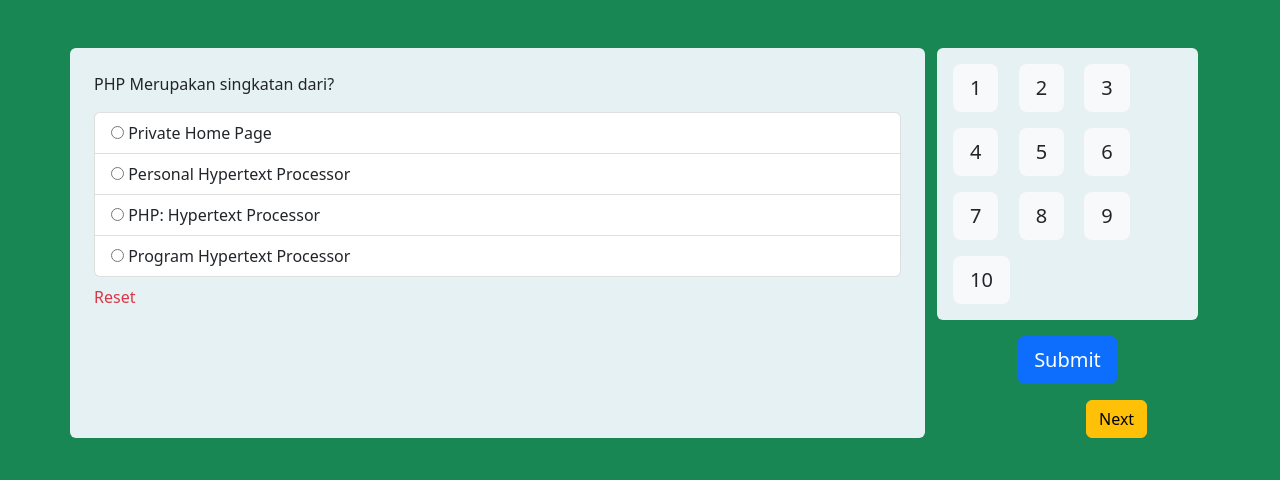
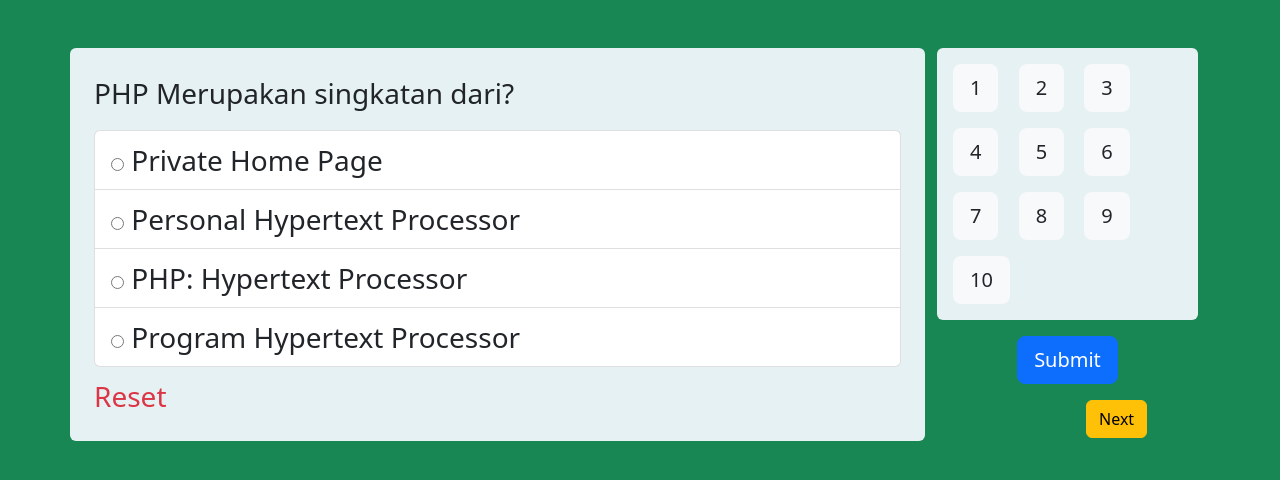
Before and after one commit to farrel216/Tugas2PBP-Quiz, a PHP site: page /questionPage.php in a window 1280 px wide. Shown: the top 480 px of the page. Run offline with PHP 8.4, Linux system fonts and the light colour scheme.

Commit message:
update styling

```diff
--- a/questionPage.php
+++ b/questionPage.php
@@ -58,7 +58,7 @@ if (isset($_GET['submit'])) {
 <body class="container bg-success d-flex flex-column align-items-center justify-content-center py-5">
     <form action="questionPage.php" method="GET" style="width:100%;">
         <section class="row">
-            <div class="col-lg-9 rounded-2 p-4" style="background:#E6F1F3;">
+            <div class="col-lg-9 rounded-2 p-4 fs-3" style="background:#E6F1F3;">
                 <p>
                     <?= $questions[$questionNum - 1]['question'] ?>
                 </p>
@@ -110,7 +110,7 @@ if (isset($_GET['submit'])) {
     <script>
         document.getElementById("submit-btn").addEventListener('click', (e) => {
             e.preventDefault()
-            if (confirm("Apakah anda ingin mensubmit?")) {
+            if (confirm("Apakah anda yakin ingin mensubmit?")) {
                 const radioButtons = document.getElementsByName("answer");
                 let answeredIdx = 0;
                 for (let i = 0; i < radioButtons.length; i++) {
```
